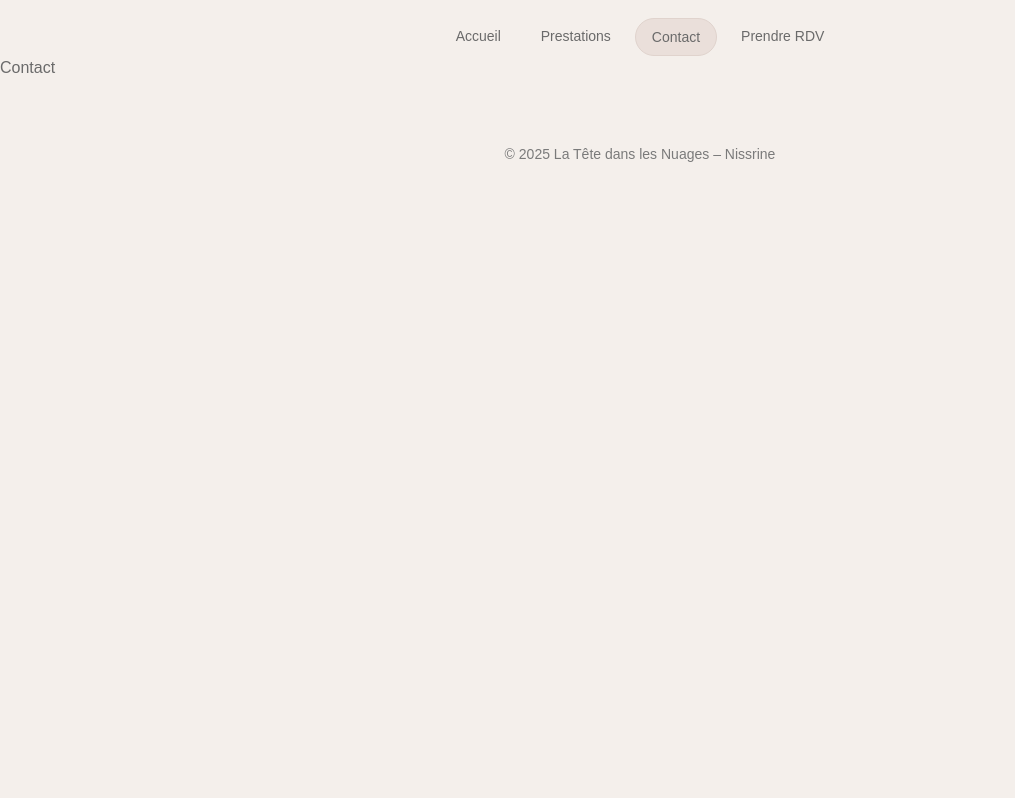
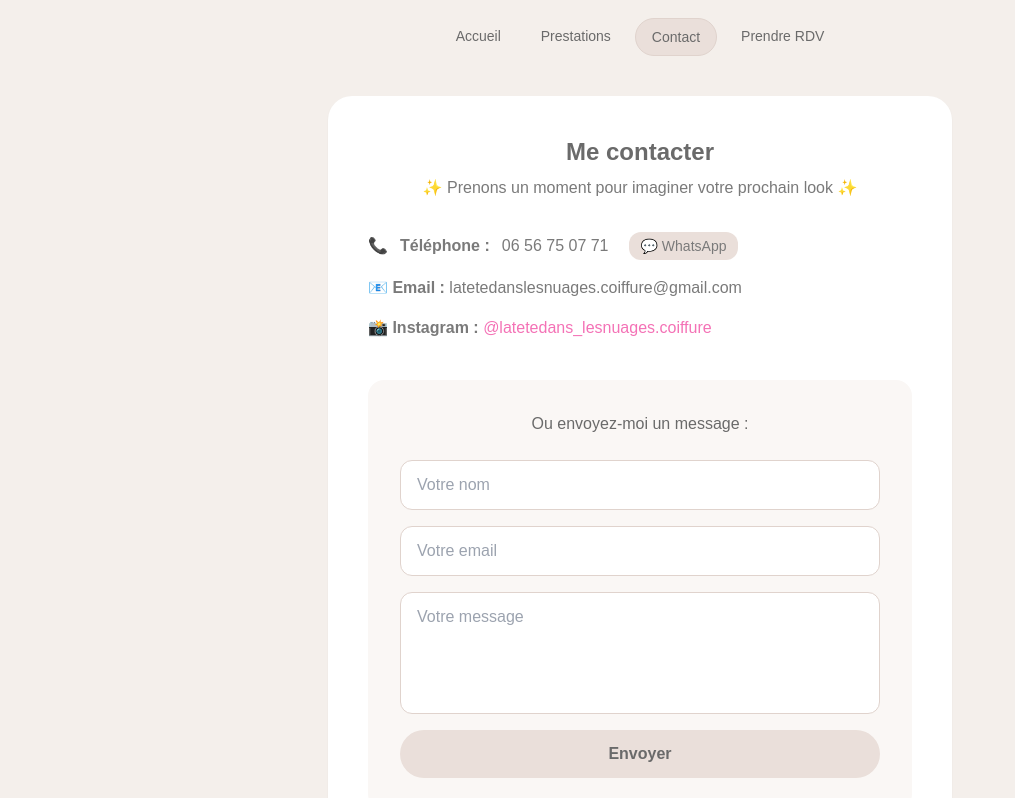
Before and after one commit to nissou45/latetedanslesnuages-web, a React (Vite) app: page /contact in a window 1280 px wide. Shown: the part 282-1080 px from the top of the page, without its empty margins (0-1015 px from the left). Before the commit the page ends 800 px from the top, so only its background shows below. Built offline with nearby package versions, Linux system fonts and the light colour scheme.

Commit message:
feat: add contact page with form

```diff
--- a/src/App.tsx
+++ b/src/App.tsx
@@ -3,6 +3,7 @@ import Header from "./components/Header";
 import Footer from "./components/Footer";
 import Accueil from "./pages/Accueil";
 import Prestations from "./pages/Prestations";
+import Contact from "./pages/Contact";
 
 export default function App() {
   return (
@@ -12,7 +13,7 @@ export default function App() {
         <Routes>
           <Route path="/" element={<Accueil />} />
           <Route path="/prestations" element={<Prestations />} />{" "}
-          <Route path="/contact" element={<div>Contact</div>} />
+          <Route path="/contact" element={<Contact />} />
           <Route path="/rendez-vous" element={<div>RDV</div>} />
         </Routes>
       </main>
--- /dev/null
+++ b/src/pages/Contact.tsx
@@ -0,0 +1,89 @@
+import { useState } from "react";
+
+export default function Contact() {
+  const [sent, setSent] = useState(false);
+
+  return (
+    <section className="max-w-2xl mx-auto px-6 py-10">
+      <div className="bg-white rounded-3xl p-10 shadow-sm">
+        <h2 className="text-2xl font-semibold text-gris-doux text-center mb-2">
+          Me contacter
+        </h2>
+        <p className="text-center text-gris-clair mb-8">
+          ✨ Prenons un moment pour imaginer votre prochain look ✨
+        </p>
+
+        <ul className="space-y-4 text-base text-gris-clair mb-10">
+          <li className="flex items-center gap-3 flex-wrap">
+            📞 <strong>Téléphone :</strong> 06 56 75 07 71
+            <a
+              href="https://wa.me/33656750771"
+              target="_blank"
+              rel="noreferrer"
+              className="ml-2 px-3 py-1 bg-rose-poudre rounded-xl text-sm hover:bg-rose-hover transition-all"
+            >
+              💬 WhatsApp
+            </a>
+          </li>
+          <li>
+            📧 <strong>Email :</strong> latetedanslesnuages.coiffure@gmail.com
+          </li>
+          <li>
+            📸 <strong>Instagram :</strong>{" "}
+            <a
+              href="https://www.instagram.com/latetedans_lesnuages.coiffure"
+              target="_blank"
+              rel="noreferrer"
+              className="text-pink-400 hover:underline"
+            >
+              @latetedans_lesnuages.coiffure
+            </a>
+          </li>
+        </ul>
+
+        <div className="bg-[#faf7f5] rounded-2xl p-8">
+          <h3 className="text-center text-gris-doux font-medium mb-6">
+            Ou envoyez-moi un message :
+          </h3>
+          <form
+            className="flex flex-col gap-4"
+            onSubmit={(e) => {
+              e.preventDefault();
+              setSent(true);
+            }}
+          >
+            <input
+              type="text"
+              placeholder="Votre nom"
+              required
+              className="px-4 py-3 border border-rose-hover rounded-xl bg-white text-gris-doux focus:outline-none"
+            />
+            <input
+              type="email"
+              placeholder="Votre email"
+              required
+              className="px-4 py-3 border border-rose-hover rounded-xl bg-white text-gris-doux focus:outline-none"
+            />
+            <textarea
+              placeholder="Votre message"
+              required
+              rows={4}
+              className="px-4 py-3 border border-rose-hover rounded-xl bg-white text-gris-doux focus:outline-none resize-none"
+            />
+            <button
+              type="submit"
+              className="py-3 rounded-full bg-rose-poudre text-gris-doux font-semibold hover:bg-rose-hover transition-all duration-200"
+            >
+              Envoyer
+            </button>
+          </form>
+          {sent && (
+            <p className="text-center text-gris-clair mt-4 font-medium">
+              ✨ Votre message a bien été envoyé ! ✨
+            </p>
+          )}
+        </div>
+      </div>
+    </section>
+  );
+}
```
